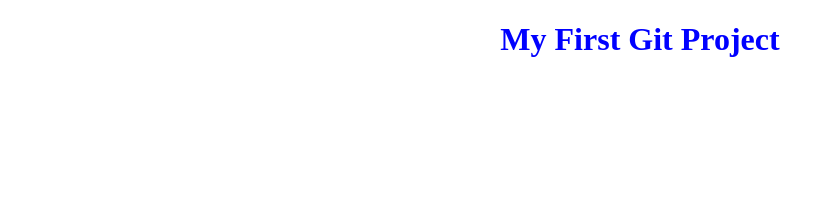
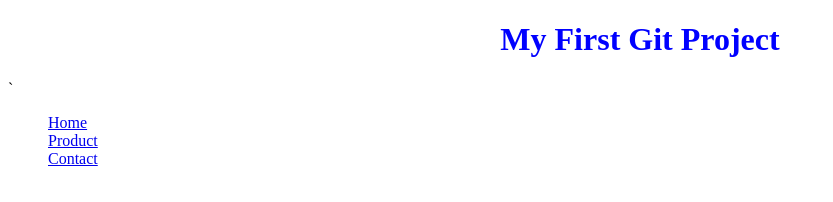
Before and after one commit to PrinciNarula/day1-demo, a plain HTML site: page index.html in a window 1280 px wide. Shown: the whole page, without its empty margins (0-833 px from the left). Drawn offline with Linux system fonts and the light colour scheme.

Commit message:
feature-1 navigation bar

```diff
--- a/css/style.css
+++ b/css/style.css
@@ -3,3 +3,9 @@ h1
     color:blue;
     text-align: center;
 }
+
+nav ul li
+{
+    list-style: none;
+    color: green;
+}
--- a/index.html
+++ b/index.html
@@ -9,5 +9,11 @@
 </head>
 <body>
     <h1>My First Git Project</h1>
+
+    <nav>`<ul>
+        <li><a href="#">Home</a></li>
+        <li><a href="#">Product</a></li>
+        <li><a href="#">Contact</a></li>
+    </ul></nav>
 </body>
 </html>
```
